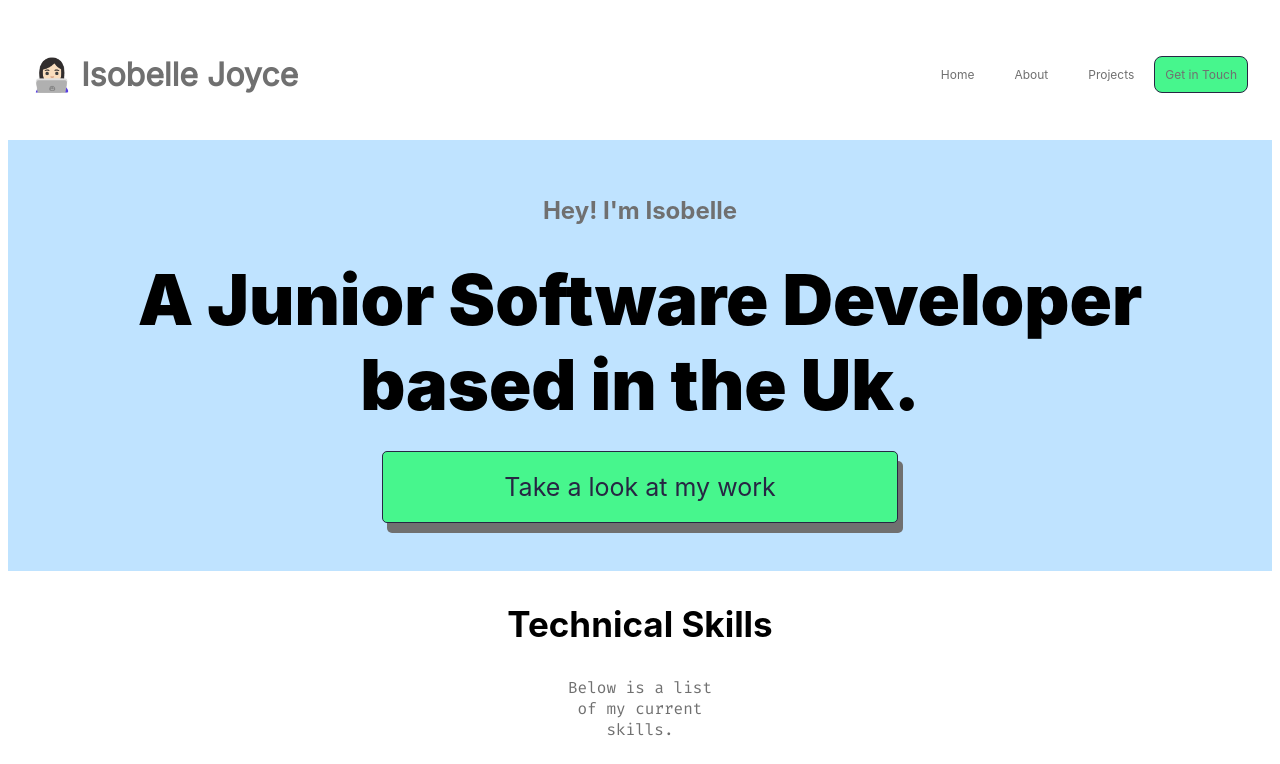
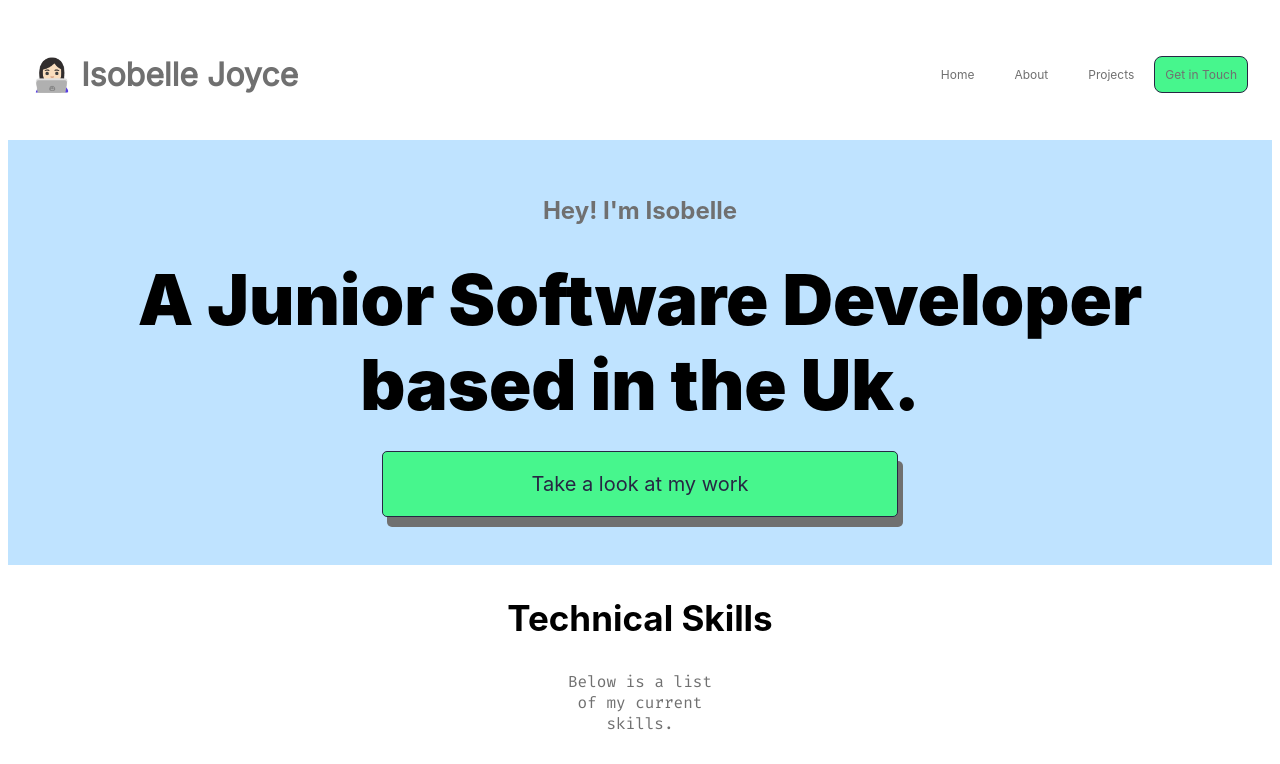
Before and after one commit to isobelleanna/portfolio-react, a React (Create React App) app: page / in a window 1280 px wide. Shown: the top 764 px of the page. Built offline with nearby package versions, Linux system fonts and the light colour scheme.

Commit message:
adjust styling

```diff
--- a/src/component/Card/Card.scss
+++ b/src/component/Card/Card.scss
@@ -2,8 +2,8 @@
 @use "../../assets/sass/variable" as *;
 
 .card {
-  height: 600px;
-  width: 200px;
+  height: 580px;
+  width: 260px;
   padding: 2vh;
   font-family: $secondary-font;
   border: 1px solid $secondary-colour;
--- a/src/container/Home/Home.scss
+++ b/src/container/Home/Home.scss
@@ -26,7 +26,7 @@
     background-color: $tertiary-colour;
     width: 100%;
     padding: 20px;
-    font-size: 25px;
+    font-size: 20px;
     border-radius: 5px;
     box-shadow: 5px 10px $quinary-colour;
   }
```
